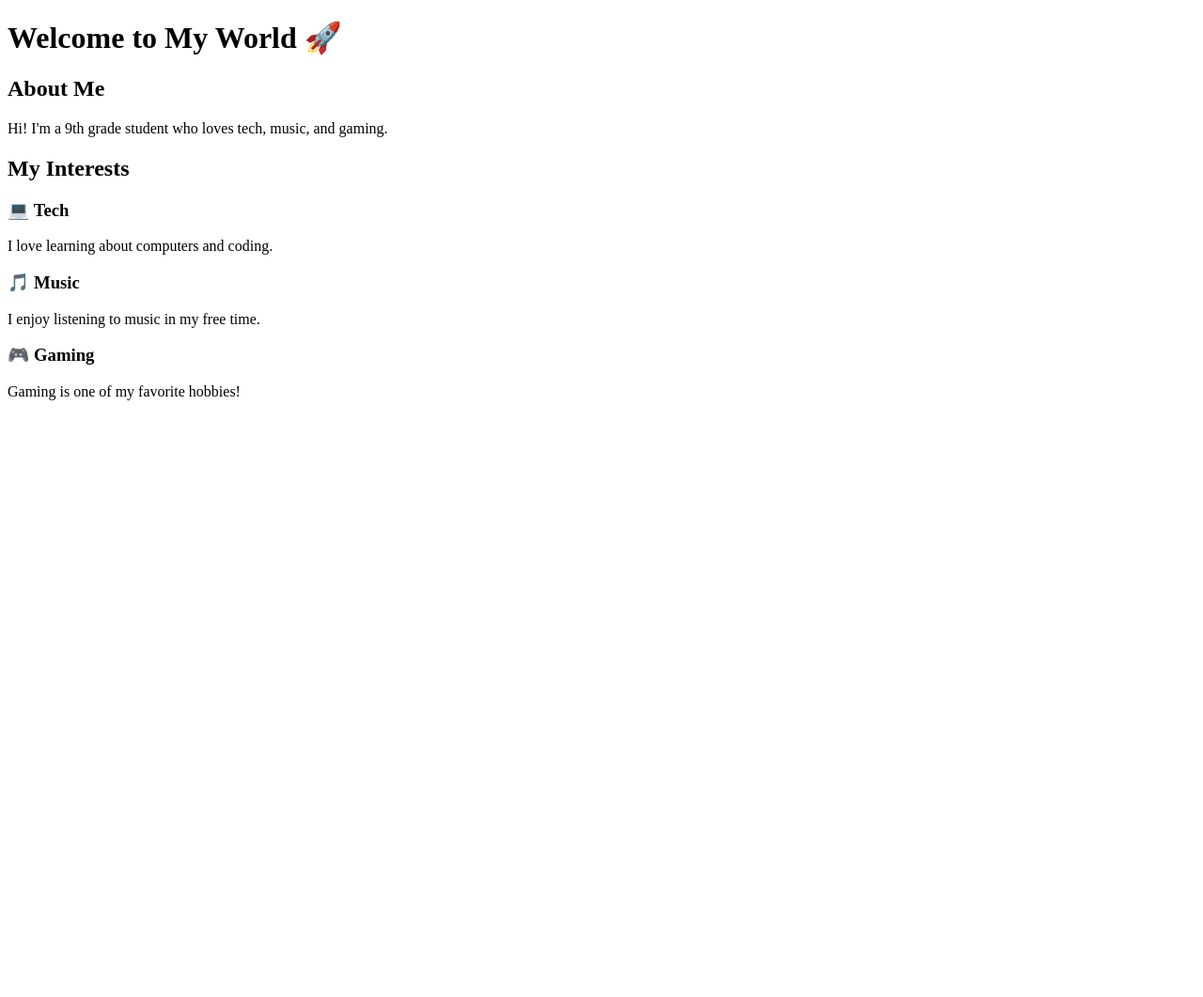
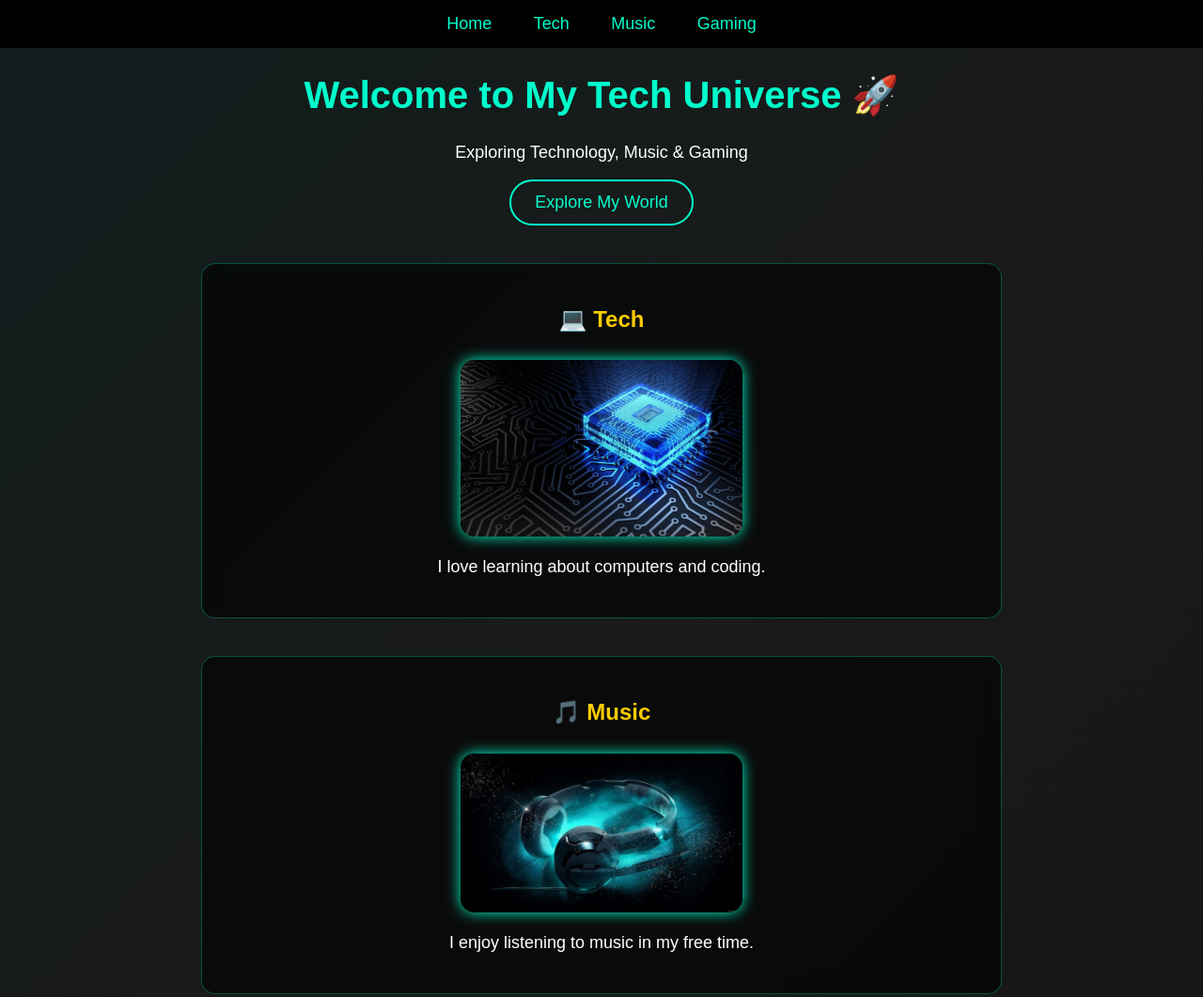
Before and after one commit to techfinalboss/techfinalboss.github.io, a plain HTML site: page index.html in a window 1280 px wide. Shown: the top 1061 px of the page at 94% size. Before the commit the page ends 800 px from the top, so only its background shows below. Drawn offline with Linux system fonts and the light colour scheme.

Commit message:
Update index.html

```diff
--- a/index.html
+++ b/index.html
@@ -1,26 +1,151 @@
 <!DOCTYPE html>
 <html>
 <head>
+<meta name="viewport" content="width=device-width, initial-scale=1.0">
     <title>My Tech, Music & Gaming World</title>
+
+    <style>
+
+ body {
+    margin: 0;
+    font-family: Arial, sans-serif;
+    text-align: center;
+    color: white;
+    background: linear-gradient(-45deg, #0f0f0f, #1a1a1a, #001f1f, #002626);
+    background-size: 400% 400%;
+    animation: gradientMove 10s ease infinite;
+}
+
+html {
+    scroll-behavior: smooth;
+}
+
+
+img {
+    width: 100%;
+    max-width: 300px;
+    border-radius: 15px;
+    margin-top: 10px;
+    box-shadow: 0 0 15px #00ffcc;
+    transition: transform 0.3s;
+}
+
+
+img:hover {
+    transform: scale(1.1);
+}
+
+.navbar {
+    background-color: black;
+    padding: 15px;
+}
+
+.navbar a {
+    color: #00ffcc;
+    text-decoration: none;
+    margin: 20px;
+    font-size: 18px;
+}
+
+.navbar a:hover {
+    color: white;
+}
+
+
+
+        h1 {
+            color: #00ffcc;
+            font-size: 40px;
+        }
+
+        h2 {
+            color: #ffcc00;
+        }
+
+        p {
+            font-size: 18px;
+        }
+
+.box {
+    background: rgba(0, 0, 0, 0.6);
+    padding: 25px;
+    margin: 40px auto;
+    border-radius: 15px;
+    width: 90%;
+    max-width: 800px;
+    backdrop-filter: blur(10px);
+    border: 1px solid rgba(0, 255, 204, 0.3);
+    transition: 0.3s;
+}
+
+        .box:hover {
+    transform: scale(1.03);
+    box-shadow: 0 0 25px #00ffcc;
+}
+
+
+@keyframes gradientMove {
+    0% { background-position: 0% 50%; }
+    50% { background-position: 100% 50%; }
+    100% { background-position: 0% 50%; }
+}
+
+.glow-btn {
+    background-color: transparent;
+    border: 2px solid #00ffcc;
+    color: #00ffcc;
+    padding: 12px 25px;
+    font-size: 18px;
+    border-radius: 25px;
+    cursor: pointer;
+    transition: 0.3s;
+}
+
+.glow-btn:hover {
+    background-color: #00ffcc;
+    color: black;
+    box-shadow: 0 0 20px #00ffcc;
+}
+
+
+    </style>
+
 </head>
 
 <body>
+<div class="navbar">
+    <a href="#">Home</a>
+    <a href="#tech">Tech</a>
+    <a href="#music">Music</a>
+    <a href="#gaming">Gaming</a>
+</div>
 
-    <h1>Welcome to My World 🚀</h1>
+<div class="hero">
+    <h1>Welcome to My Tech Universe 🚀</h1>
+    <p>Exploring Technology, Music & Gaming</p>
+<a href="#tech">
+    <button class="glow-btn">Explore My World</button>
+</a>
 
-    <h2>About Me</h2>
-    <p>Hi! I'm a 9th grade student who loves tech, music, and gaming.</p>
+</div>
 
-    <h2>My Interests</h2>
 
-    <h3>💻 Tech</h3>
+    <div class="box" id="tech">
+    <h2>💻 Tech</h2>
+    <img src="tech.jpg">
     <p>I love learning about computers and coding.</p>
+</div>
 
-    <h3>🎵 Music</h3>
+    <div class="box" id="music">
+    <h2>🎵 Music</h2>
+    <img src="music.jpg">
     <p>I enjoy listening to music in my free time.</p>
+</div>
 
-    <h3>🎮 Gaming</h3>
+    <div class="box" id="gaming">
+    <h2>🎮 Gaming</h2>
+    <img src="gaming.png">
     <p>Gaming is one of my favorite hobbies!</p>
-
-</body>
+</div>
+ </body>
 </html>
```
